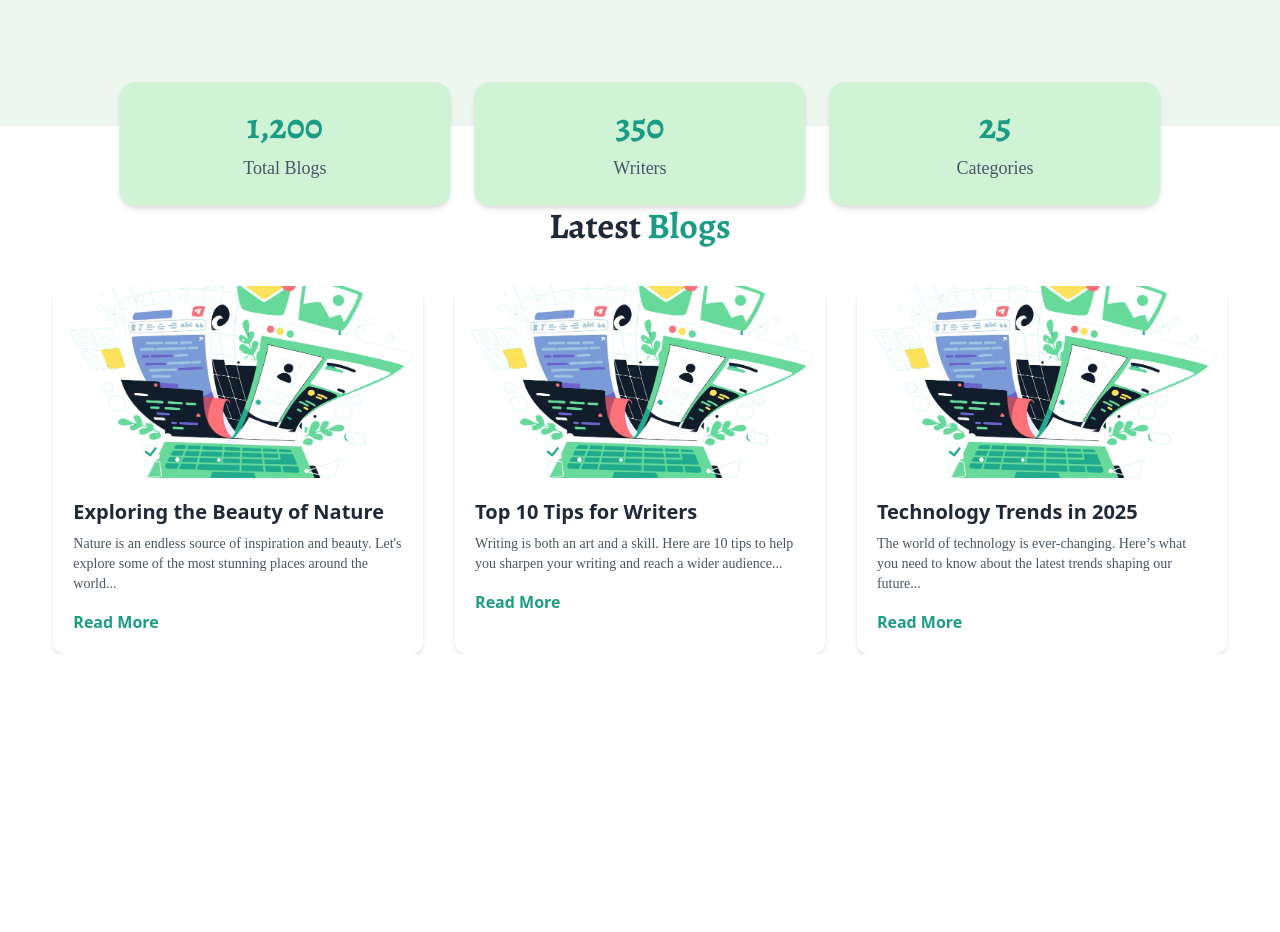
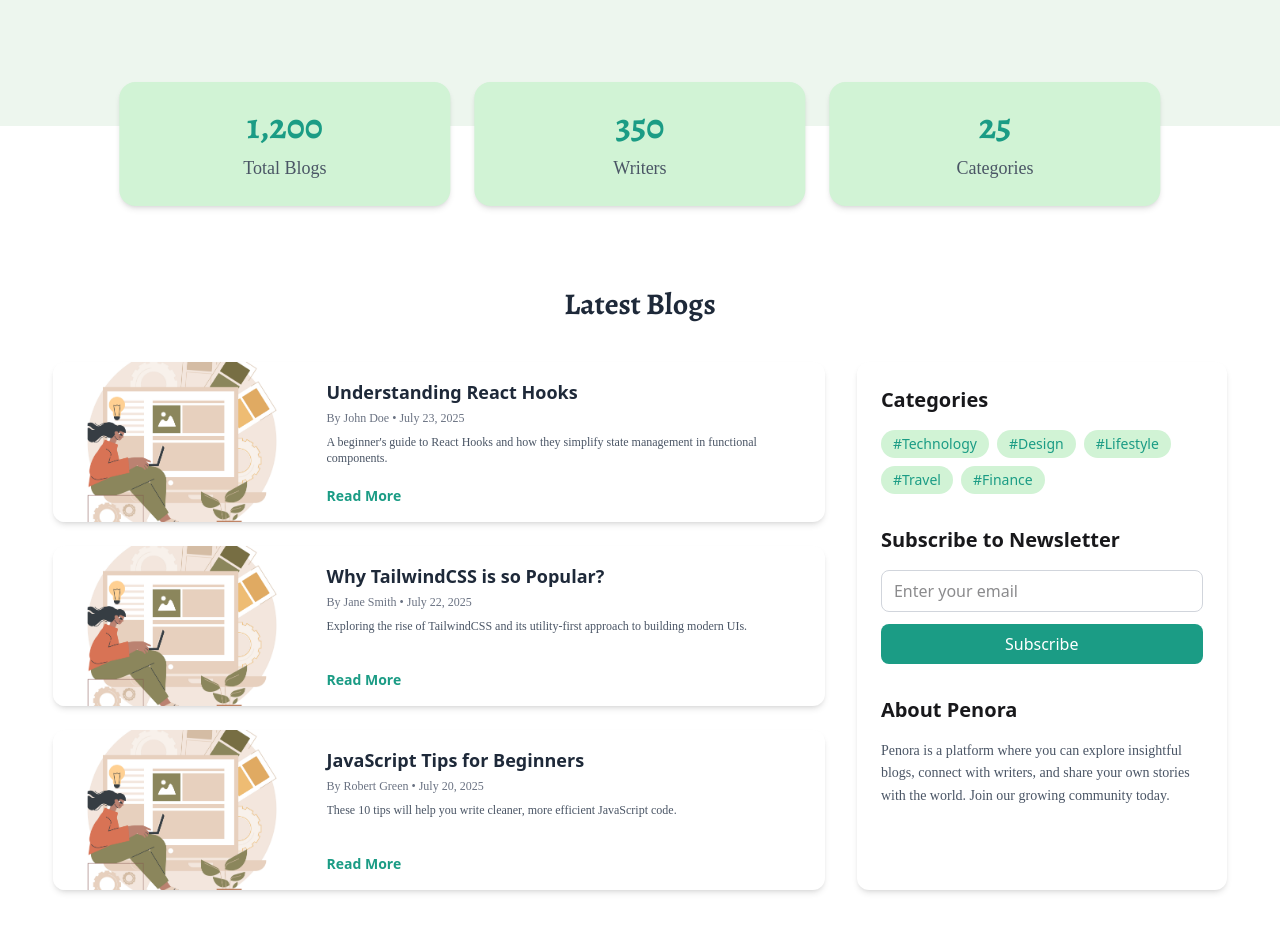
Before and after one commit to tasninanika/Penora-Client, a React (Vite) app: page / in a window 1280 px wide. Shown: the part 460-1392 px from the top of the page. Before the commit the page ends 1114 px from the top, so only its background shows below. Built offline with nearby package versions, Linux system fonts and the light colour scheme; a web font is replaced by a local one.

Commit message:
added latest blogs section

```diff
--- a/src/components/home/LatestBlogs.jsx
+++ b/src/components/home/LatestBlogs.jsx
@@ -1,67 +1,140 @@
-import { motion } from "framer-motion";
-import blogImg from "../../assets/images/hero.png";
+import { useState } from "react";
+import BlogImg from "../../assets/images/blog.jpg";
 
 const LatestBlogs = () => {
+  const [email, setEmail] = useState("");
+
   const blogs = [
     {
       id: 1,
-      coverImage: blogImg,
-      title: "Exploring the Beauty of Nature",
-      excerpt:
-        "Nature is an endless source of inspiration and beauty. Let's explore some of the most stunning places around the world...",
+      title: "Understanding React Hooks",
+      author: "John Doe",
+      date: "July 23, 2025",
+      image: BlogImg,
+      description:
+        "A beginner's guide to React Hooks and how they simplify state management in functional components.",
     },
     {
       id: 2,
-      coverImage: blogImg,
-      title: "Top 10 Tips for Writers",
-      excerpt:
-        "Writing is both an art and a skill. Here are 10 tips to help you sharpen your writing and reach a wider audience...",
+      title: "Why TailwindCSS is so Popular?",
+      author: "Jane Smith",
+      date: "July 22, 2025",
+      image: BlogImg,
+      description:
+        "Exploring the rise of TailwindCSS and its utility-first approach to building modern UIs.",
     },
     {
       id: 3,
-      coverImage: blogImg,
-      title: "Technology Trends in 2025",
-      excerpt:
-        "The world of technology is ever-changing. Here’s what you need to know about the latest trends shaping our future...",
+      title: "JavaScript Tips for Beginners",
+      author: "Robert Green",
+      date: "July 20, 2025",
+      image: BlogImg,
+      description:
+        "These 10 tips will help you write cleaner, more efficient JavaScript code.",
     },
   ];
 
+  const categories = ["Technology", "Design", "Lifestyle", "Travel", "Finance"];
+
+  const handleSubscribe = (e) => {
+    e.preventDefault();
+    console.log("Subscribed with email:", email);
+    setEmail("");
+  };
+
   return (
-    <section className="w-11/12 mx-auto mt-20">
+    <section className="w-11/12 mx-auto py-40">
       {/* Section Title */}
-      <h2 className="text-3xl md:text-4xl font-bold text-center text-gray-800 mb-10">
-        Latest <span className="text-[#1b9c85]">Blogs</span>
+      <h2 className="text-3xl font-bold text-gray-800 text-center mb-10">
+        Latest Blogs
       </h2>
 
-      {/* Blog Cards */}
-      <div className="grid grid-cols-1 md:grid-cols-2 lg:grid-cols-3 gap-8">
-        {blogs.map((blog, index) => (
-          <motion.div
+      {/* Two-column Layout */}
+      <div className="grid grid-cols-1 lg:grid-cols-3 gap-8">
+        {/* Left Side - Blog Cards */}
+        <div className="lg:col-span-2 space-y-6">
+          {blogs.map((blog) => (
+            <div
               key={blog.id}
-            className="bg-white shadow-md rounded-xl overflow-hidden hover:shadow-lg transition-shadow duration-300"
-            initial={{ opacity: 0, y: 50 }}
-            whileInView={{ opacity: 1, y: 0 }}
-            transition={{ duration: 0.6, delay: index * 0.2 }}
-            viewport={{ once: true }}
+              className="bg-white shadow-md rounded-xl overflow-hidden hover:shadow-lg transition-shadow duration-300 flex flex-col md:flex-row h-40"
             >
+              {/* Image Left */}
               <img
-              src={blog.coverImage}
+                src={blog.image}
                 alt={blog.title}
-              className="w-full h-48 object-cover"
+                className="w-full md:w-1/3 h-full object-cover"
               />
-            <div className="p-5">
-              <h3 className="text-xl font-semibold text-gray-800">
+              {/* Text Right */}
+              <div className="p-4 flex-1 flex flex-col justify-between">
+                <div>
+                  <h3 className="text-lg font-semibold text-gray-800 mb-1">
                     {blog.title}
                   </h3>
-              <p className="text-gray-600 text-sm mt-2 line-clamp-3">
-                {blog.excerpt}
+                  <p className="text-gray-500 text-xs mb-2">
+                    By {blog.author} • {blog.date}
                   </p>
-              <button className="mt-4 text-[#1b9c85] font-semibold hover:underline">
+                  <p className="text-gray-600 text-xs line-clamp-2">
+                    {blog.description}
+                  </p>
+                </div>
+                <button className="text-[#1b9c85] text-sm font-semibold hover:underline self-start">
                   Read More
                 </button>
               </div>
-          </motion.div>
+            </div>
           ))}
+        </div>
+
+        {/* Right Side - Single Background Layout */}
+        <div className="bg-white shadow-md rounded-xl p-6 space-y-8">
+          {/* Categories */}
+          <div>
+            <h3 className="text-xl font-semibold mb-4">Categories</h3>
+            <div className="flex flex-wrap gap-2">
+              {categories.map((cat, idx) => (
+                <span
+                  key={idx}
+                  className="px-3 py-1 bg-[#d1f3d5] text-[#1b9c85] rounded-full text-sm cursor-pointer hover:bg-[#1b9c85] hover:text-white transition"
+                >
+                  #{cat}
+                </span>
+              ))}
+            </div>
+          </div>
+
+          {/* Subscribe Newsletter */}
+          <div>
+            <h3 className="text-xl font-semibold mb-4">
+              Subscribe to Newsletter
+            </h3>
+            <form onSubmit={handleSubscribe} className="flex flex-col gap-3">
+              <input
+                type="email"
+                placeholder="Enter your email"
+                value={email}
+                onChange={(e) => setEmail(e.target.value)}
+                className="border border-gray-300 rounded-lg px-3 py-2 outline-none focus:border-[#1b9c85]"
+                required
+              />
+              <button
+                type="submit"
+                className="bg-[#1b9c85] text-white px-4 py-2 rounded-lg hover:bg-[#15806d] transition"
+              >
+                Subscribe
+              </button>
+            </form>
+          </div>
+
+          {/* About Paragraph */}
+          <div>
+            <h3 className="text-xl font-semibold mb-4">About Penora</h3>
+            <p className="text-gray-600 text-sm leading-relaxed">
+              Penora is a platform where you can explore insightful blogs,
+              connect with writers, and share your own stories with the world.
+              Join our growing community today.
+            </p>
+          </div>
+        </div>
       </div>
     </section>
   );
```
Also changed, not shown: src/assets/images/blog.jpg (added). Lines whose indentation alone changed are shown as unchanged.
